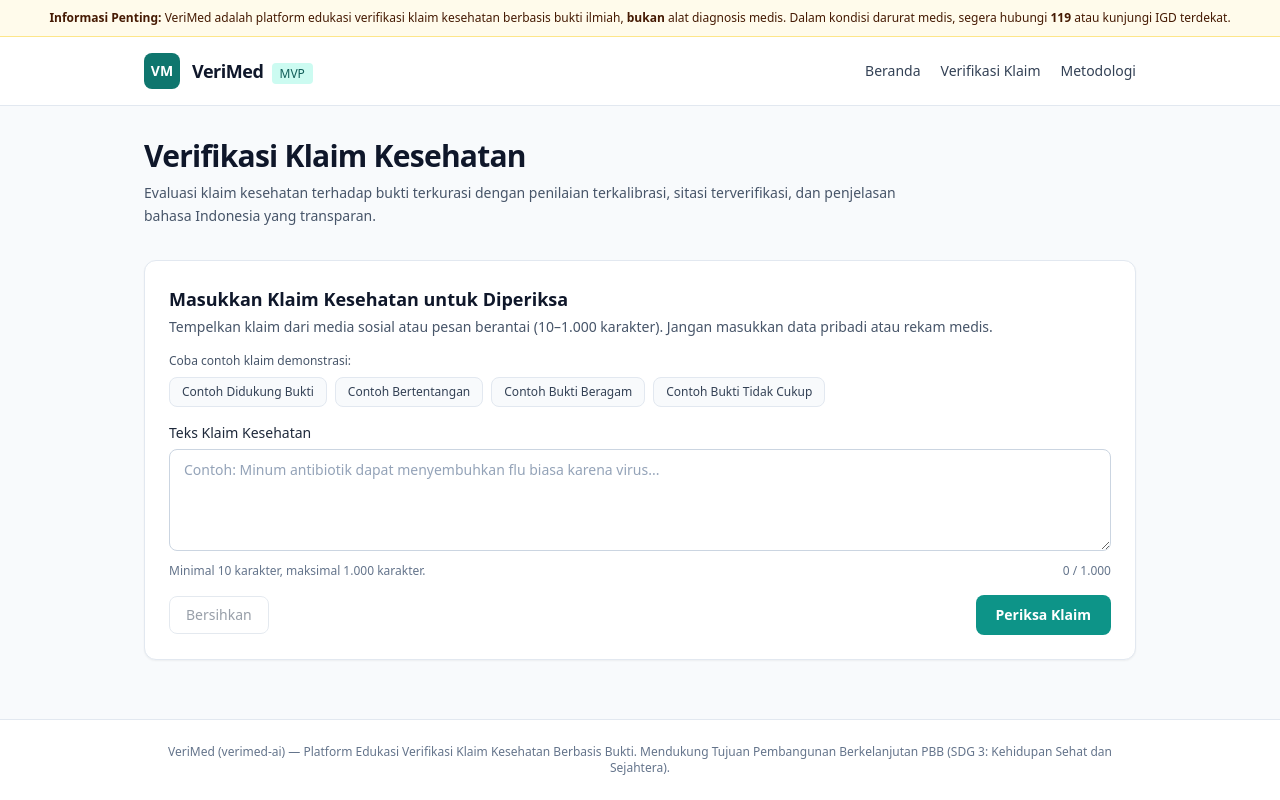
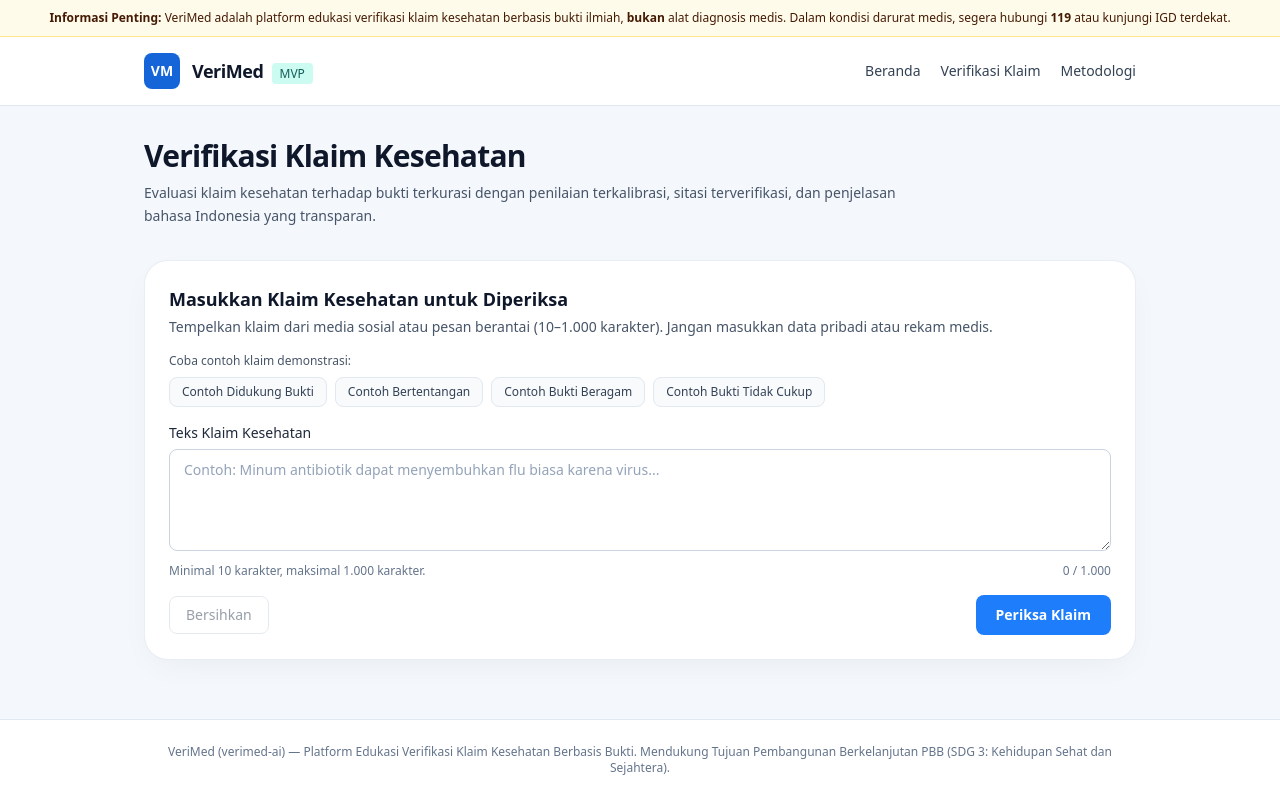
Before and after one commit to Figoalghfrii/verimed-ai, a Next.js app in the folder apps/web/: page /verify in a window 1280 px wide. Built offline with nearby package versions, Linux system fonts and the light colour scheme; no server answers.

Commit message:
style(web): update Tailwind theme and rounded bento UI primitives

```diff
--- a/apps/web/src/app/globals.css
+++ b/apps/web/src/app/globals.css
@@ -3,5 +3,8 @@
 @tailwind utilities;
 
 body {
-  @apply bg-slate-50 text-slate-900 antialiased;
+  background-color: #f4f7fb;
+  color: #0f172a;
+  -webkit-font-smoothing: antialiased;
+  -moz-osx-font-smoothing: grayscale;
 }
--- a/apps/web/src/components/ui/badge.tsx
+++ b/apps/web/src/components/ui/badge.tsx
@@ -3,11 +3,11 @@ import React from "react";
 type BadgeVariant = "neutral" | "success" | "danger" | "warning" | "info";
 
 const VARIANT_CLASSES: Record<BadgeVariant, string> = {
-  neutral: "bg-slate-100 text-slate-800 border-slate-300",
-  success: "bg-emerald-50 text-emerald-900 border-emerald-300",
-  danger: "bg-rose-50 text-rose-900 border-rose-300",
-  warning: "bg-amber-50 text-amber-900 border-amber-300",
-  info: "bg-teal-50 text-teal-900 border-teal-300",
+  neutral: "bg-slate-100 text-slate-700 border-slate-200",
+  success: "bg-emerald-50 text-emerald-800 border-emerald-200",
+  danger: "bg-rose-50 text-rose-800 border-rose-200",
+  warning: "bg-amber-50 text-amber-800 border-amber-200",
+  info: "bg-brand-50 text-brand-700 border-brand-200",
 };
 
 interface BadgeProps {
@@ -23,7 +23,7 @@ export function Badge({
 }: BadgeProps) {
   return (
     <span
-      className={`inline-flex items-center rounded-md border px-2.5 py-1 text-xs font-semibold ${VARIANT_CLASSES[variant]} ${className}`}
+      className={`inline-flex items-center rounded-full border px-3 py-1 text-xs font-semibold ${VARIANT_CLASSES[variant]} ${className}`}
     >
       {children}
     </span>
--- a/apps/web/src/components/ui/card.tsx
+++ b/apps/web/src/components/ui/card.tsx
@@ -16,7 +16,7 @@ export function Card({
   return (
     <Component
       aria-labelledby={ariaLabelledBy}
-      className={`rounded-xl border border-slate-200 bg-white p-6 shadow-sm ${className}`}
+      className={`rounded-3xl border border-slate-200/75 bg-white p-6 shadow-bento ${className}`}
     >
       {children}
     </Component>
--- a/apps/web/tailwind.config.ts
+++ b/apps/web/tailwind.config.ts
@@ -9,14 +9,22 @@ const config: Config = {
   theme: {
     extend: {
       colors: {
+        canvas: "#F4F7FB",
         brand: {
-          50: "#f0fdfa",
-          100: "#ccfbf1",
-          600: "#0d9488",
-          700: "#0f766e",
-          800: "#115e59",
-          900: "#134e4a",
+          50: "#EFF6FF",
+          100: "#DBEAFE",
+          200: "#BFDBFE",
+          500: "#3B82F6",
+          600: "#1D7DFA",
+          700: "#1565D8",
+          800: "#1E40AF",
+          900: "#1E3A8A",
         },
+      },
+      boxShadow: {
+        bento: "0 10px 35px -10px rgba(15, 23, 42, 0.06)",
+        glass: "0 14px 36px -12px rgba(29, 125, 250, 0.14)",
+        pill: "0 4px 20px -2px rgba(15, 23, 42, 0.05)",
       },
     },
   },
```
